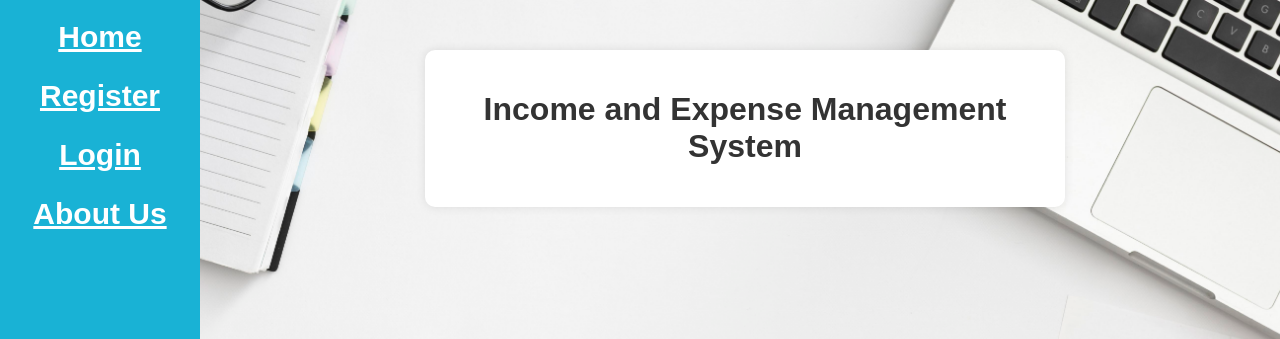
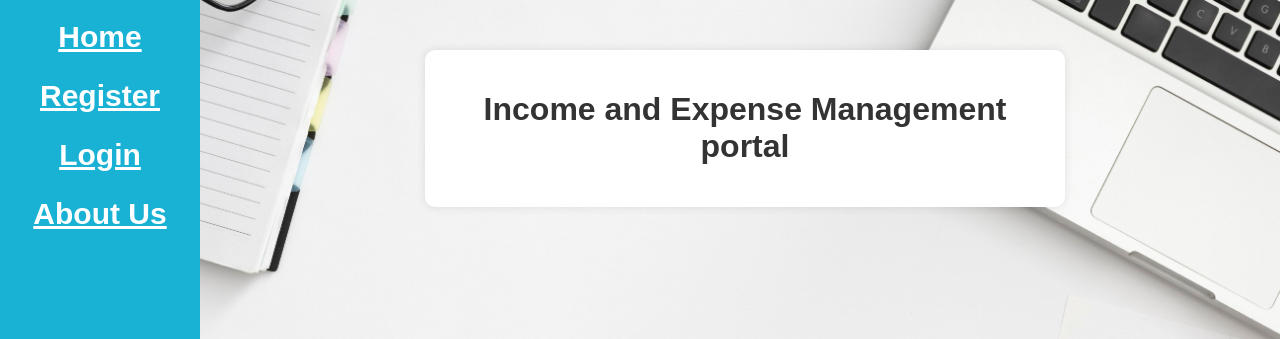
Before and after one commit to PDDeshmukh116/24devopsproject, a Django app: page / in a window 1280 px wide. Shown: the top 339 px of the page. Run offline with Django 3.2, Linux system fonts and the light colour scheme; data comes from the database, SQL or seed files in the repository.

Commit message:
App name changed to portal

```diff
--- a/account/templates/home.html
+++ b/account/templates/home.html
@@ -37,7 +37,7 @@
     }
 </style>
 <div class="container bg">
-    <h1>Income and Expense Management System</h1>
+    <h1>Income and Expense Management portal</h1>
     {% if user.is_authenticated %}
     <h2>Hello, {{ user }}!</h2>
         <div class="TotalBalance">
```
